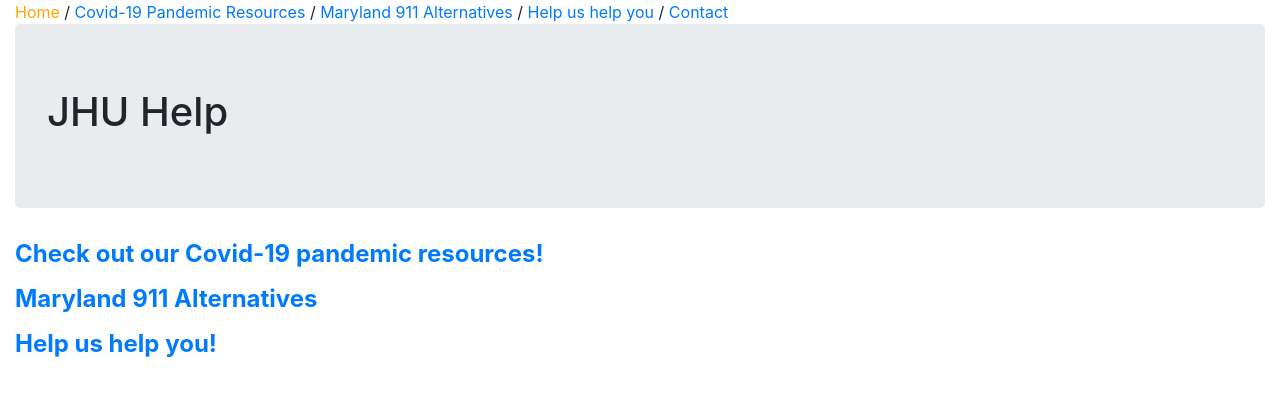
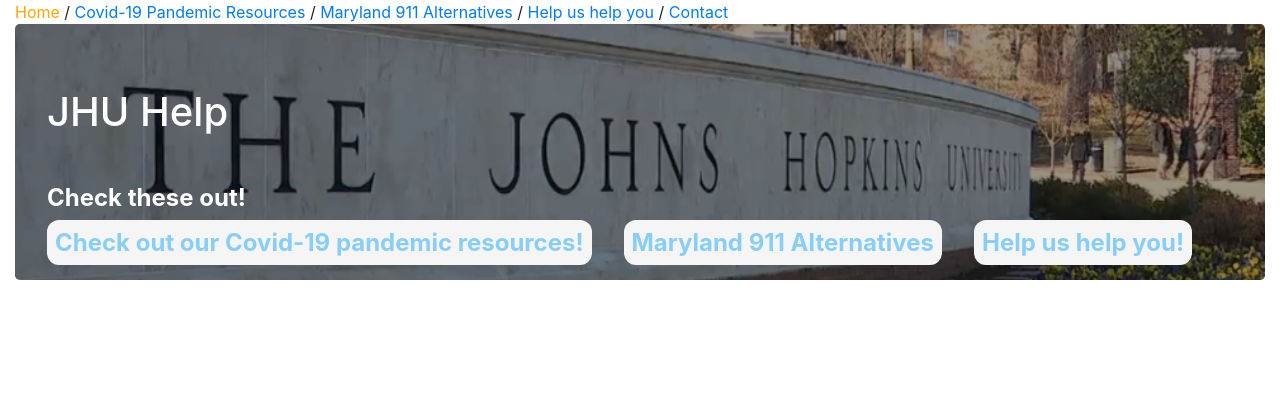
Before and after one commit to MattLiu-mygit/JHU-Help, a React (Create React App) app: page / in a window 1280 px wide. Shown: the top 396 px of the page. Built offline with nearby package versions, Linux system fonts and the light colour scheme.

Commit message:
Made some visual imporvements

```diff
--- a/public/index.html
+++ b/public/index.html
@@ -3,7 +3,7 @@
 
 <head>
   <meta charset="utf-8" />
-  <link rel="icon" href="%PUBLIC_URL%/JHUIcon.png" />
+  <link rel="icon" href="%PUBLIC_URL%/JHU_Help.png" />
   <meta name="viewport" content="width=device-width, initial-scale=1" />
   <meta name="theme-color" content="#000000" />
   <meta name="description" content="Web site created using create-react-app" />
--- a/src/components/HomePage.js
+++ b/src/components/HomePage.js
@@ -3,18 +3,22 @@
 
 function HomePage() {
     return <>
+        <div className='bg-image'></div>
         <div className='jumbotron'>
-            <h1>JHU Help</h1>
+            <div className='bg-text'>
+                <h1 style={{ marginBottom: '3rem' }}>JHU Help</h1>
+                <h4><b>Check these out!</b></h4>
+                <p></p>
+                <h4>
+                    <b>
+                        <Link className='frontPageLink' style={{ marginLeft: '0rem' }} to='/covid-19' >Check out our Covid-19 pandemic resources!</Link>
+                        <Link className='frontPageLink' to='/maryland-911-alternatives' >Maryland 911 Alternatives</Link>
+                        <Link className='frontPageLink' to='/help-us' >Help us help you!</Link>
+                    </b>
+                </h4>
+            </div>
         </div>
-        <h4>
-            <b>
-                <Link to='/covid-19' >Check out our Covid-19 pandemic resources!</Link>
-                <p></p>
-                <Link to='/maryland-911-alternatives' >Maryland 911 Alternatives</Link>
-                <p></p>
-                <Link to='/help-us' >Help us help you!</Link>
-            </b>
-        </h4>
+
     </>
 }
 export default HomePage;
--- a/src/index.css
+++ b/src/index.css
@@ -26,3 +26,25 @@
   .outerCollapsible button {
       color: teal;
   }
+
+  .frontPageLink {
+      background-color: whitesmoke;
+      color: lightskyblue;
+      border-radius: 12px;
+      margin: 1rem;
+      margin-top: 1rem;
+      padding: 0.5rem;
+  }
+
+
+  .jumbotron {
+    background-color: rgb(0,0,0); /* Fallback color */
+    background-color: rgba(0,0,0, 0.4); /* Black w/opacity/see-through */
+    color: white;
+    height: 16rem;
+    background-image: url(/machete.png);
+    background-position: center;
+    background-repeat: no-repeat;
+    background-size: cover;
+    background-blend-mode: color-dodge;
+  }
```
Also changed, not shown: public/machete.png (added).
